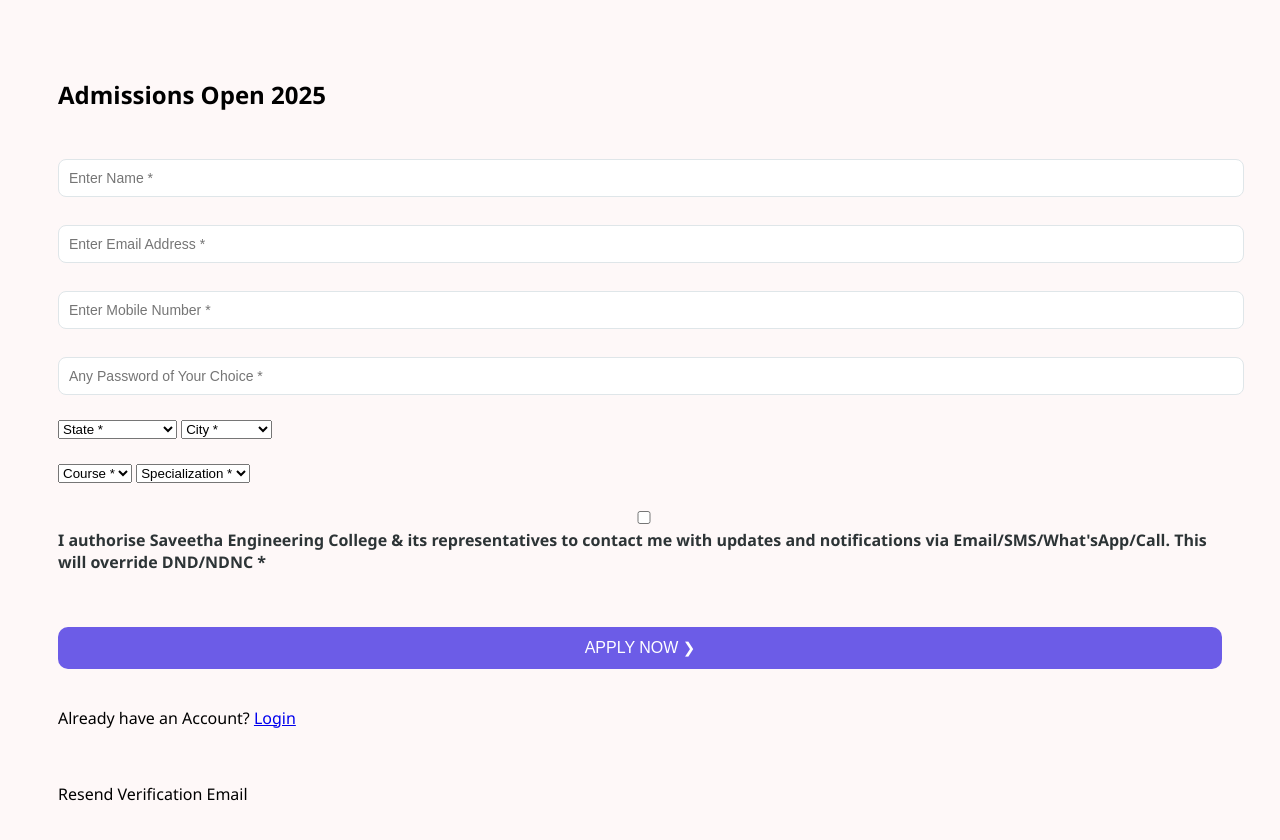
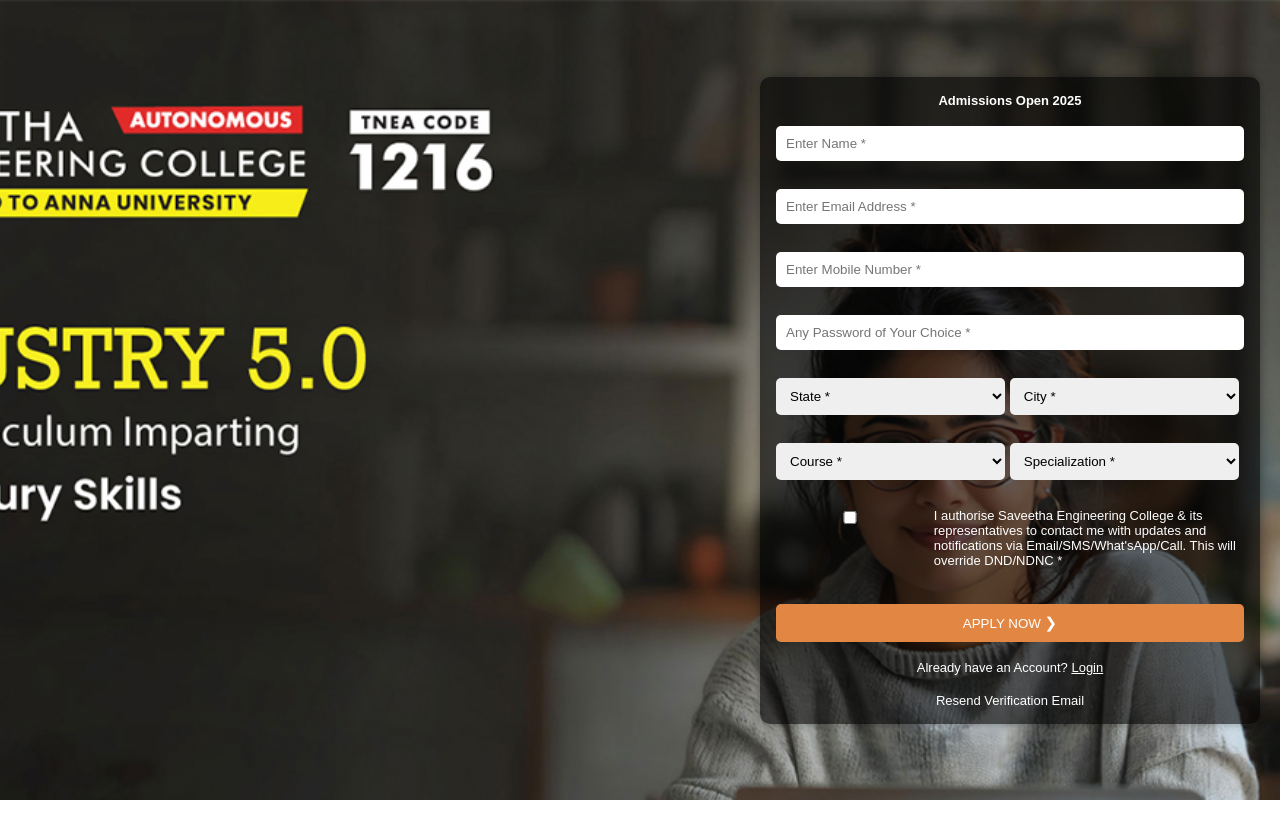
Before and after one commit to sathish-vinnveli-nayagan/sample, a plain HTML site: page index.html in a window 1280 px wide. After the commit the page ends 800 px from the top, so only its background shows below. Drawn offline with Linux system fonts and the light colour scheme.

Commit message:
Update style.css

```diff
--- a/style.css
+++ b/style.css
@@ -1,70 +1,81 @@
-body {
-  font-family: 'Segoe UI', sans-serif;
-  background-color: #fef8f8;
-  display: flex;
-  justify-content: center;
-  padding: 50px;
+* {
+  margin: 0;
+  padding: 0;
+  box-sizing: border-box;
 }
 
-.container {
-  background: #ffffff;
-  padding: 30px;
-  border-radius: 16px;
-  box-shadow: 0 4px 20px rgba(0, 0, 0, 0.1);
-  max-width: 420px;
-  width: 100%;
+html, body {
+  height: 100%;
+  font-family: Arial, sans-serif;
 }
 
-h1 {
-  text-align: center;
-  color: #6c5ce7;
+.bg-img {
+  background-image: url("bg.jpg");
+  height: 100vh;
+  background-position: center;
+  background-repeat: no-repeat;
+  background-size: cover;
+  display: flex;
+  justify-content: flex-end;
+  align-items: center;
+  padding: 20px;
 }
 
-.question {
-  margin-bottom: 20px;
+.form-box {
+  width: 500px;
+  padding: 16px;
+  border-radius: 10px;
+  box-shadow: 0 0 10px rgba(0, 0, 0, 0.3);
+  background-color: rgba(0, 0, 0, 0.6);
+  overflow-y: auto;
+  max-height: 90vh;
 }
 
-label {
-  font-weight: 600;
-  color: #2d3436;
+input, select {
+  width: 100%;
+  padding: 10px;
+  margin-bottom: 10px;
+  border-radius: 5px;
+  border: none;
 }
 
-input {
-  width: 100%;
-  padding: 10px;
-  margin-top: 6px;
-  border: 1px solid #dfe6e9;
-  border-radius: 8px;
-  font-size: 14px;
+select {
+  width: 49%;
 }
 
-input:focus {
-  outline: none;
-  border-color: #6c5ce7;
-  box-shadow: 0 0 3px #a29bfe;
+label, p, h2 {
+  color: white;
+  font-size: 13px;
+}
+
+h2 {
+  text-align: center;
+}
+
+.right-side {
+  display: flex;
+  align-items: flex-start;
+  gap: 10px;
+  color: white;
+  font-size: 13px;
+}
+
+.checkbox {
+  margin-top: 3px;
 }
 
 button {
   width: 100%;
-  padding: 12px;
-  background-color: #6c5ce7;
+  padding: 10px;
+  background-color: #e28743;
   color: white;
-  font-size: 16px;
   border: none;
-  border-radius: 10px;
+  border-radius: 5px;
   cursor: pointer;
-  margin-top: 10px;
-  transition: background-color 0.3s ease;
 }
-
-button:hover {
-  background-color: #5a4fcf;
+p{
+  text-align: center;
 }
-
-#score {
-  margin-top: 20px;
-  text-align: center;
-  font-size: 22px;
-  font-weight: bold;
-  color: #00b894;
+a{
+  color: white;
 }
```
